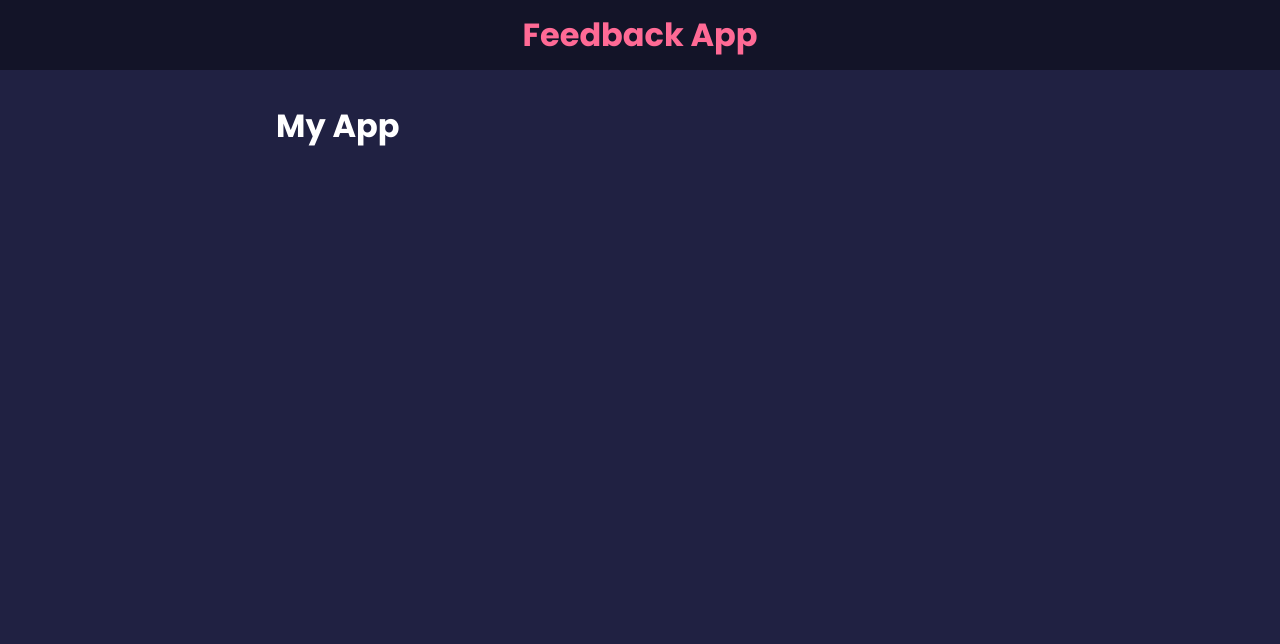
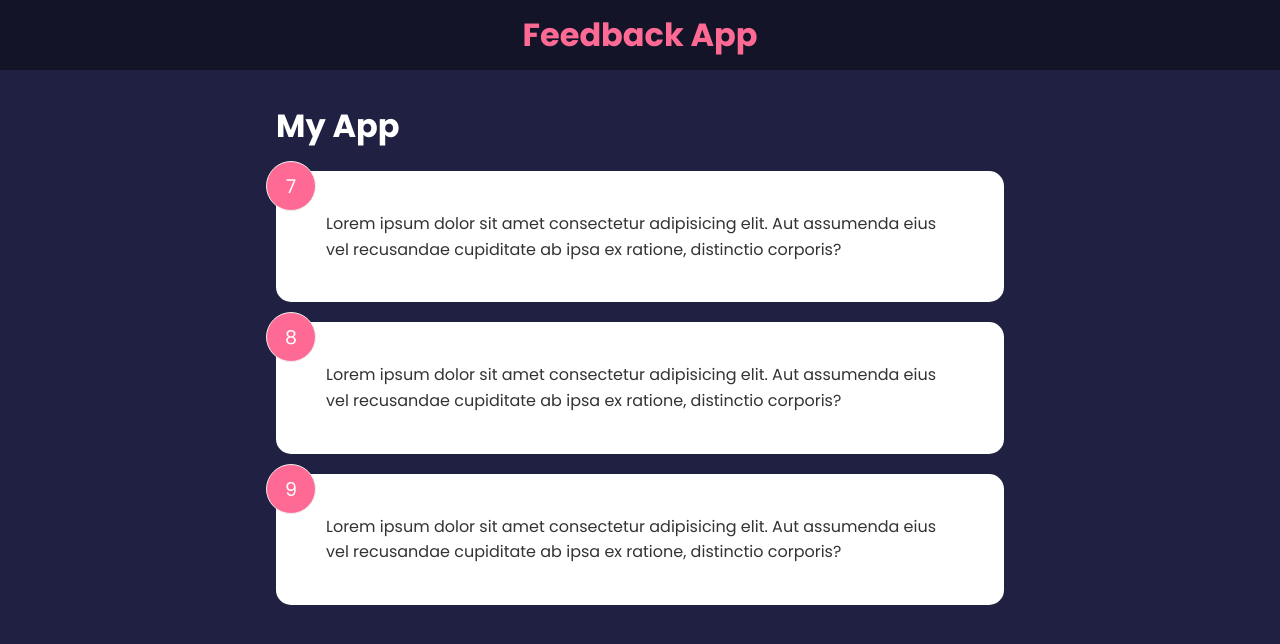
Before and after one commit to Mezin24/react_feedback_app, a React (Create React App) app: page / in a window 1280 px wide. Shown: the top 644 px of the page. Built offline with nearby package versions, Linux system fonts and the light colour scheme.

Commit message:
add feedback list

```diff
--- a/src/App.js
+++ b/src/App.js
@@ -1,5 +1,7 @@
 import React from 'react'
 import Header from './components/Header'
+import FeedbackList from './components/FeedbackList'
+import data from './data/data'
 import './index.css'
 
 function App() {
@@ -8,6 +10,11 @@ function App() {
             <Header />
             <div className="container">
                 <h1>My App</h1>
+                {data.length === 0 ? (
+                    <h3>No Feedback Yet</h3>
+                ) : (
+                    <FeedbackList data={data} />
+                )}
             </div>
         </>
     )
--- /dev/null
+++ b/src/components/FeedbackItem.jsx
@@ -0,0 +1,13 @@
+import React from 'react'
+import Card from './UI/Card'
+
+function FeedbackItem({ item }) {
+    return (
+        <Card>
+            <div className="num-display">{item.rating}</div>
+            <div className="text-display">{item.text}</div>
+        </Card>
+    )
+}
+
+export default FeedbackItem
--- /dev/null
+++ b/src/components/FeedbackList.jsx
@@ -0,0 +1,19 @@
+import React from 'react'
+import FeedbackItem from './FeedbackItem'
+import PropTypes from 'prop-types'
+
+function FeedbackList({ data }) {
+    return (
+        <ul>
+            {data.map((el) => (
+                <FeedbackItem item={el} key={el.id} />
+            ))}
+        </ul>
+    )
+}
+
+FeedbackList.propTypes = {
+    data: PropTypes.array,
+}
+
+export default FeedbackList
--- /dev/null
+++ b/src/components/UI/Card.jsx
@@ -0,0 +1,7 @@
+import React from 'react'
+
+function Card({ className, children }) {
+    return <div className={`card ${className}`}>{children}</div>
+}
+
+export default Card
--- /dev/null
+++ b/src/data/data.js
@@ -0,0 +1,19 @@
+const data = [
+    {
+        id: 1,
+        rating: 7,
+        text: 'Lorem ipsum dolor sit amet consectetur adipisicing elit. Aut assumenda eius vel recusandae cupiditate ab ipsa ex ratione, distinctio corporis?',
+    },
+    {
+        id: 2,
+        rating: 8,
+        text: 'Lorem ipsum dolor sit amet consectetur adipisicing elit. Aut assumenda eius vel recusandae cupiditate ab ipsa ex ratione, distinctio corporis?',
+    },
+    {
+        id: 3,
+        rating: 9,
+        text: 'Lorem ipsum dolor sit amet consectetur adipisicing elit. Aut assumenda eius vel recusandae cupiditate ab ipsa ex ratione, distinctio corporis?',
+    },
+]
+
+export default data
```
